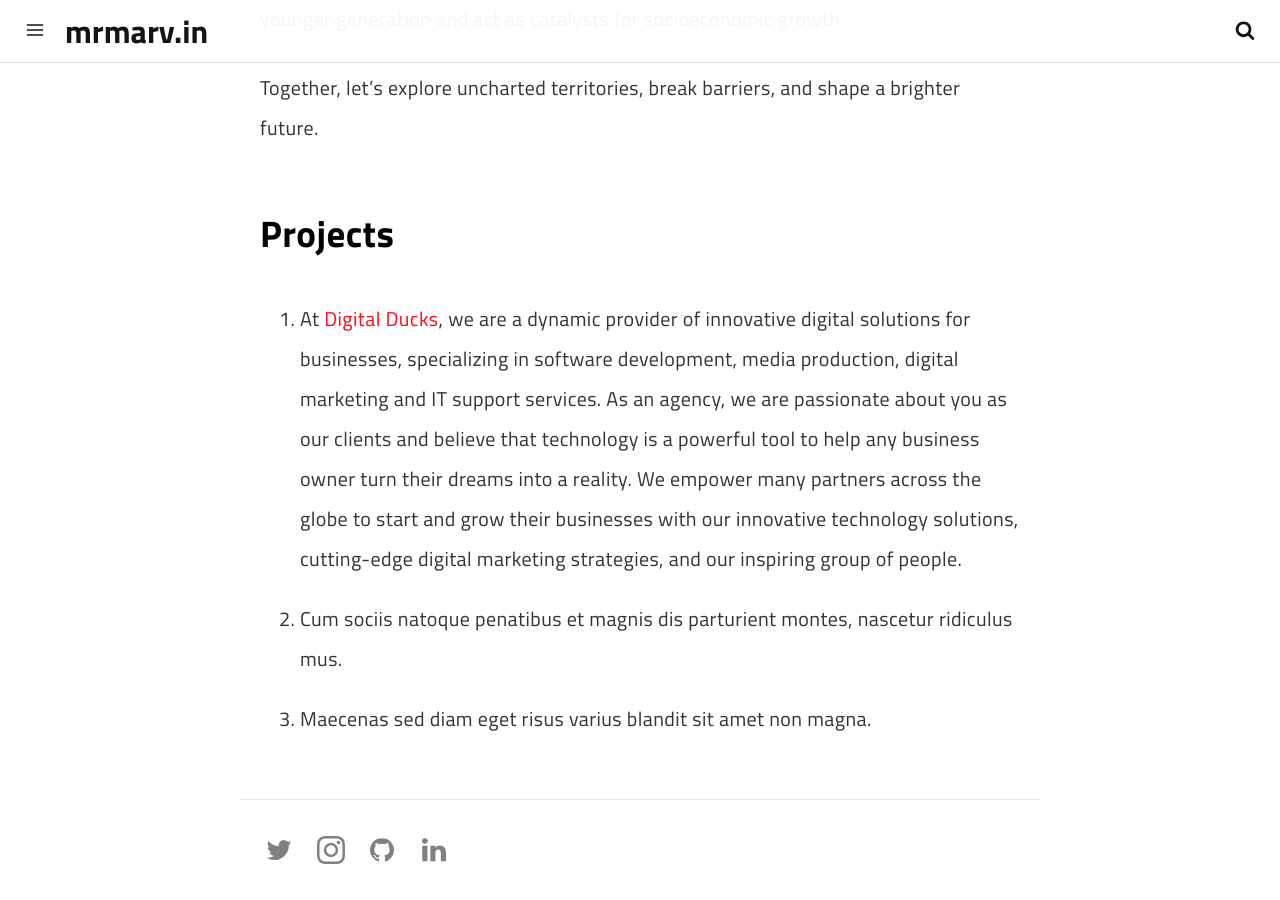
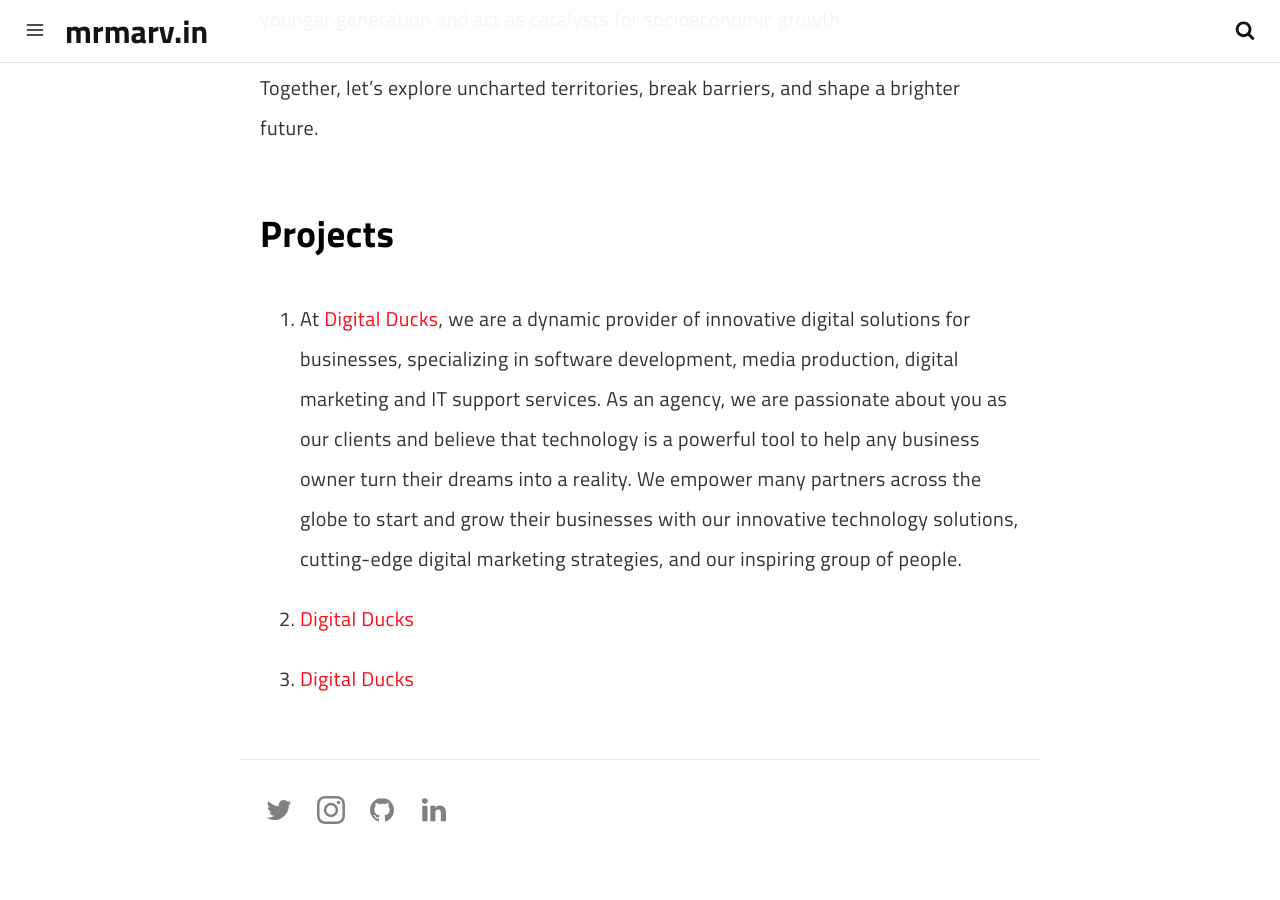
Before and after one commit to marv0/marv0.github.io, a Jekyll site: the page built from pages/about.md, in a window 1280 px wide and 900 px high, scrolled down 561 px. Built offline with Jekyll 4.4.1, drawn with Linux system fonts in a browser that asks for light colours; a script that is not in the unit is left out; after the commit the page ends 1421 px from its top, so only the background shows below that.

Commit message:
Update about.md

```diff
--- a/pages/about.md
+++ b/pages/about.md
@@ -18,5 +18,5 @@
 ## Projects
 
 1. At [Digital Ducks](https://www.digitalducks.co.ke), we are a dynamic provider of innovative digital solutions for businesses, specializing in software development, media production, digital marketing and IT support services. As an agency, we are passionate about you as our clients and believe that technology is a powerful tool to help any business owner turn their dreams into a reality. We empower many partners across the globe to start and grow their businesses with our innovative technology solutions, cutting-edge digital marketing strategies, and our inspiring group of people.
-2. Cum sociis natoque penatibus et magnis dis parturient montes, nascetur ridiculus mus.
-3. Maecenas sed diam eget risus varius blandit sit amet non magna.
+2. [Digital Ducks](https://www.digitalducks.co.ke)
+3. [Digital Ducks](https://www.digitalducks.co.ke)
```
